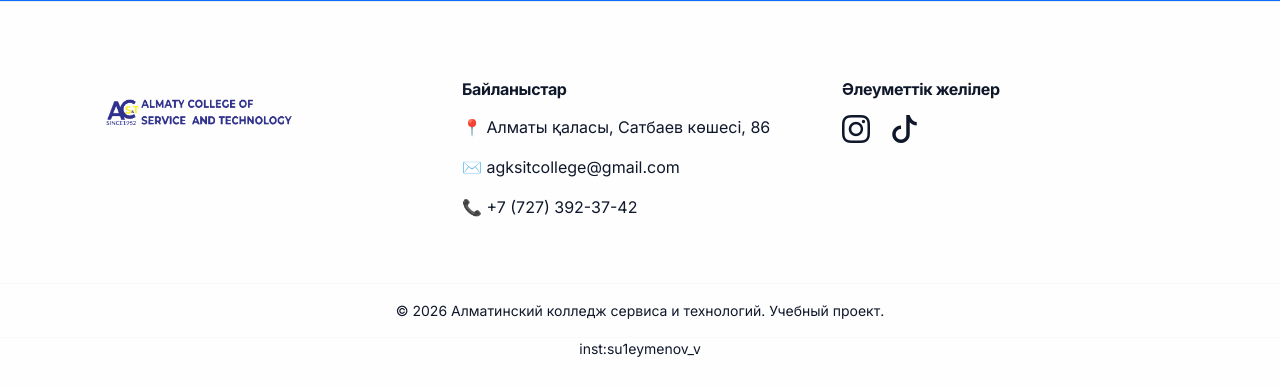
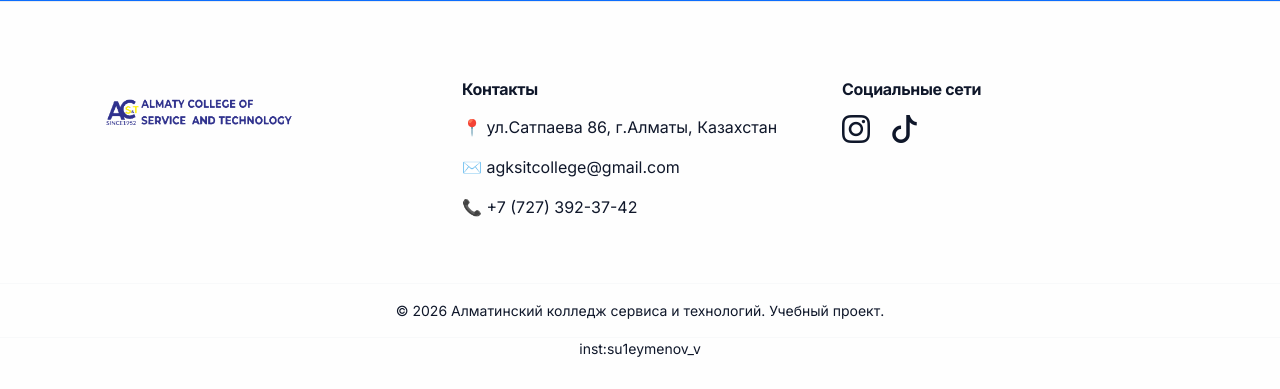
Before and after one commit to Asylymmm/college-requests, a Flask app: page /admin/requests in a window 1280 px wide. Shown: the part 411-800 px from the top of the page. Run offline with Flask 3, Linux system fonts and the light colour scheme; the visitor is signed in with stand-in values (Sample User, id 1); data that the repository does not hold is empty; parts of the project's set-up code (start-up, migrations or seed data) failed here and were passed over; some libraries are stand-ins or nearby versions.

Commit message:
posledn11.02

```diff
--- a/templates/base.html
+++ b/templates/base.html
@@ -167,11 +167,11 @@
 
       <!-- БАЙЛАНЫСТАР -->
        <div class="col-md-4">
-  <h6 class="fw-bold mb-3 text-dark">Байланыстар</h6>
+  <h6 class="fw-bold mb-3 text-dark">Контакты</h6>
 
   <p class="contact-item">
     📍 <a href="https://go.2gis.com/cG36H" target="_blank">
-      Алматы қаласы, Сатбаев көшесі, 86
+      ул.Сатпаева 86, г.Алматы, Казахстан
     </a>
   </p>
 
@@ -185,9 +185,8 @@
   </p>
 </div>
 
-      <!-- ӘЛЕУМЕТТІК ЖЕЛІЛЕР -->
        <div class="col-md-4">
-  <h6 class="fw-bold mb-3 text-dark">Әлеуметтік желілер</h6>
+  <h6 class="fw-bold mb-3 text-dark">Социальные сети</h6>
 
   <a href="https://www.instagram.com/college_service_and_technology"
      target="_blank"
```
